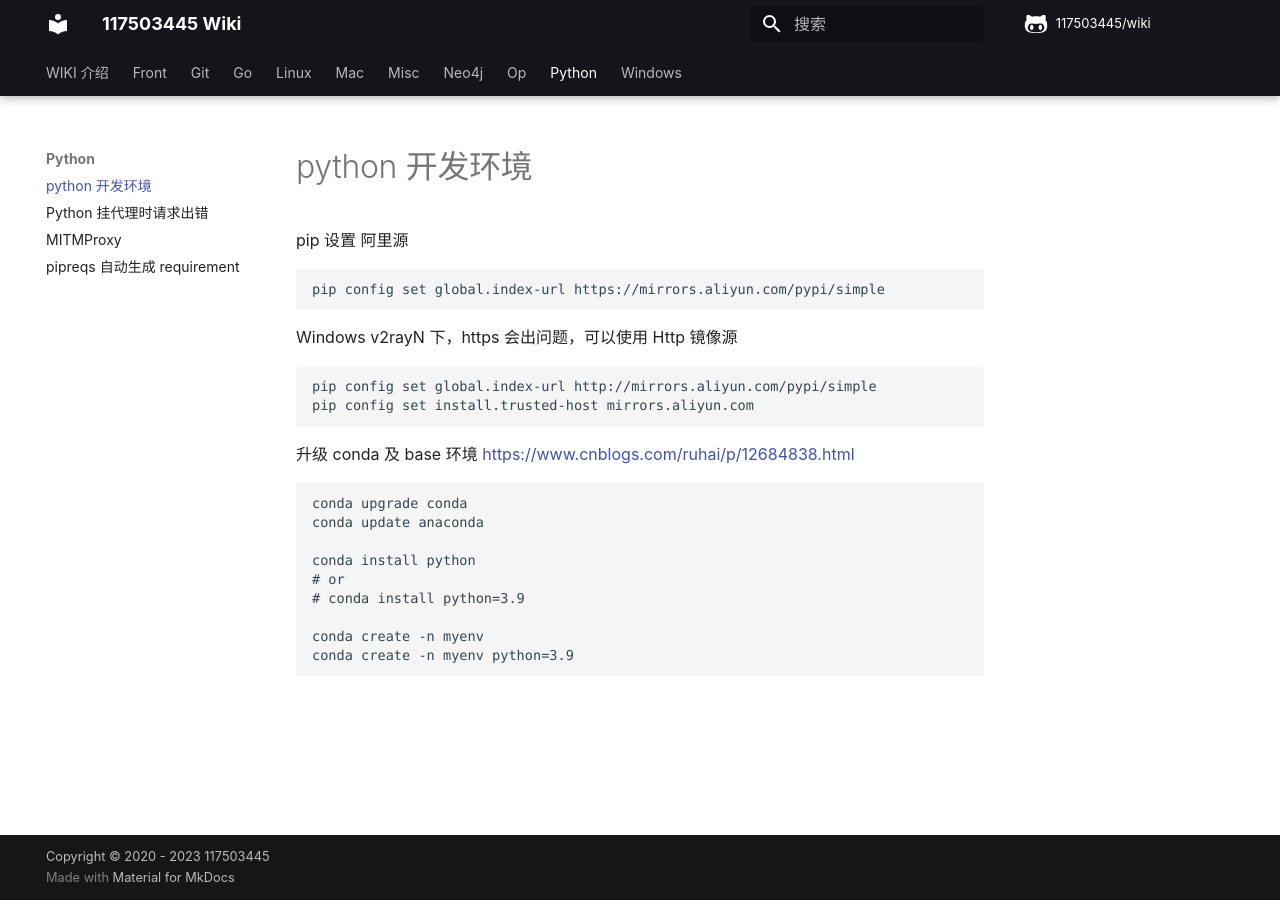
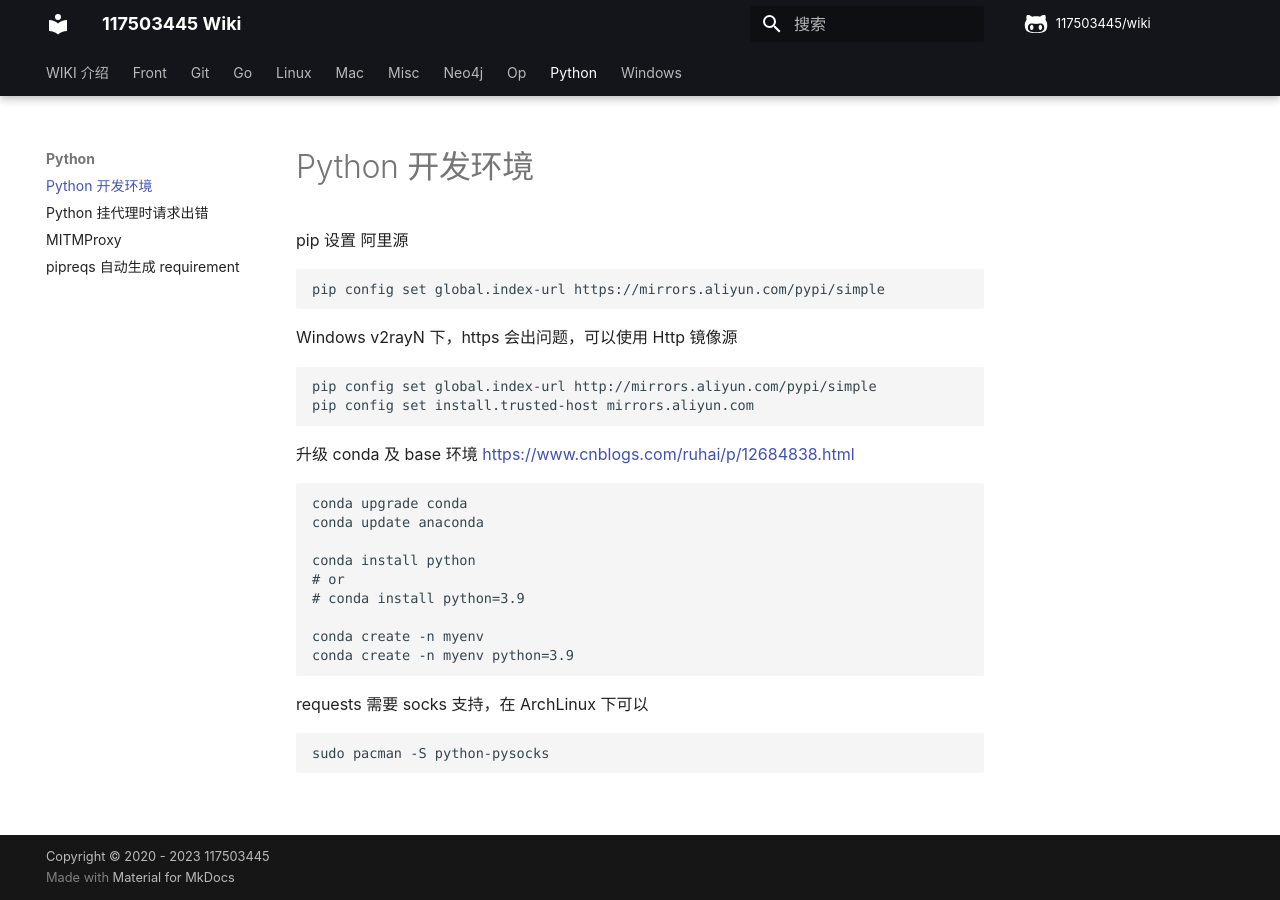
Before and after one commit to 117503445/wiki, an MkDocs documentation site: the page built from docs/python/Python 开发环境.md, in a window 1280 px wide. Built offline with MkDocs 1.6.1 and Material for MkDocs 9.7.7, drawn with Linux system fonts in a browser that asks for light colours; some web fonts are replaced; comment, search, counter and statistics services are not loaded.

Commit message:
Python 开发环境
Signed-off-by: 117503445 <t117503445@gmail.com>

````diff
--- a/docs/python/Python 开发环境.md
+++ b/docs/python/Python 开发环境.md
@@ -1,4 +1,4 @@
-# python 开发环境
+# Python 开发环境
 
 pip 设置 阿里源
 
@@ -26,3 +26,9 @@ conda install python
 conda create -n myenv
 conda create -n myenv python=3.9
 ```
+
+requests 需要 socks 支持，在 ArchLinux 下可以
+
+```sh
+sudo pacman -S python-pysocks
+```
````
